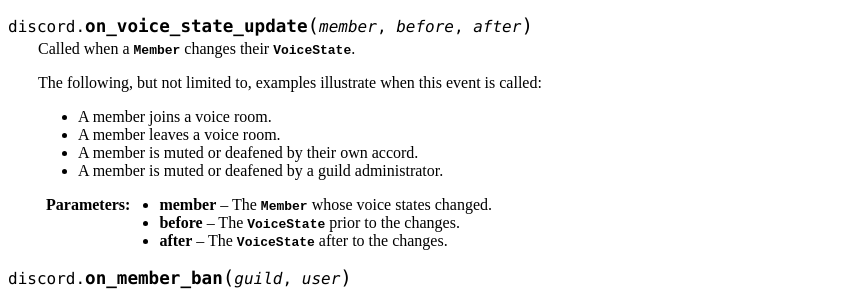
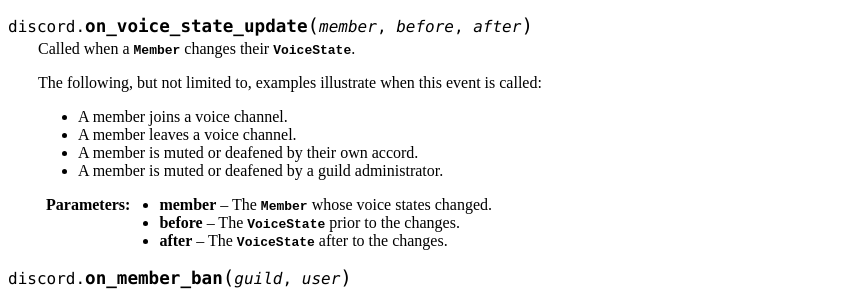
Before and after one commit to Rapptz/discord.py, a Sphinx documentation site: the page built from docs/api.rst, in a window 1280 px wide and 900 px high, scrolled down 8428 px. Shown: the part 152-444 px from the top of the window, without its empty margins (0-857 px from the left). Built offline with Sphinx 7.4.7, drawn with Linux system fonts in a browser that asks for light colours.

Commit message:
voice room → voice channel in event documentation

```diff
--- a/docs/api.rst
+++ b/docs/api.rst
@@ -531,8 +531,8 @@
 
     The following, but not limited to, examples illustrate when this event is called:
 
-    - A member joins a voice room.
-    - A member leaves a voice room.
+    - A member joins a voice channel.
+    - A member leaves a voice channel.
     - A member is muted or deafened by their own accord.
     - A member is muted or deafened by a guild administrator.
 
```
